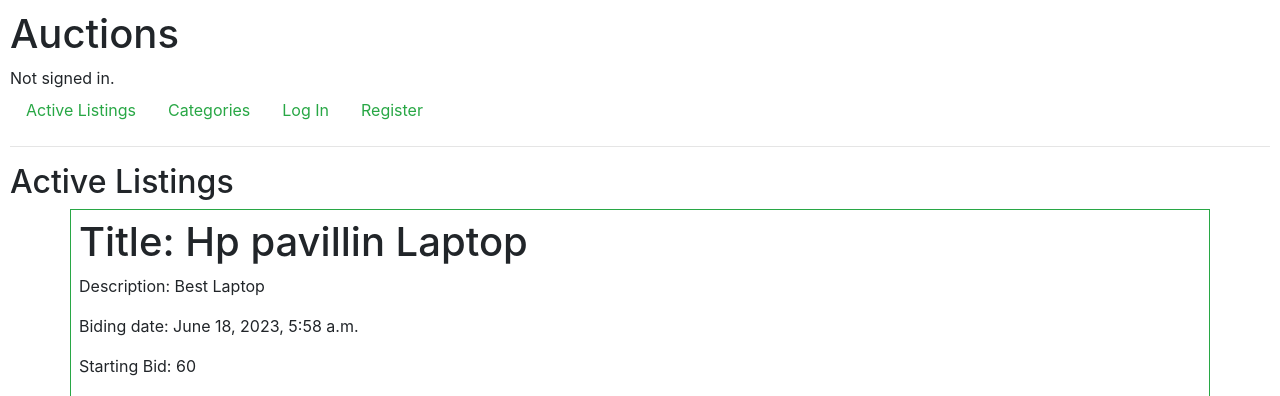
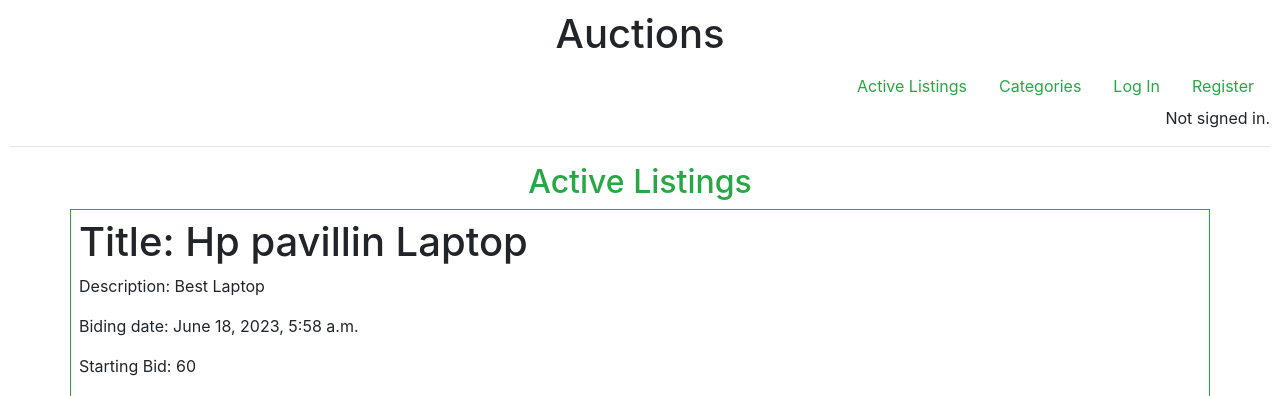
Before and after one commit to Mubeen-Fatima/CS50, a Django app: page / in a window 1280 px wide. Shown: the top 396 px of the page. Run offline with Django 3.2, Linux system fonts and the light colour scheme; data comes from the database, SQL or seed files in the repository; both versions use the stored data as it was after the commit; some libraries are stand-ins or nearby versions.

Commit message:
Task 3: Active Listing page

```diff
--- a/commerce/auctions/templates/auctions/index.html
+++ b/commerce/auctions/templates/auctions/index.html
@@ -1,7 +1,9 @@
 {% extends "auctions/layout.html" %}
-
+{% block title %}
+    Auctions
+{% endblock %}
 {% block body %}
-    <h2>Active Listings</h2>
+    <h2 class="text-center text-success"> Active Listings</h2>
  {% if listings %}
   {% for listing in listings%}
     <div class="container p-2 border border-success">
--- a/commerce/auctions/templates/auctions/layout.html
+++ b/commerce/auctions/templates/auctions/layout.html
@@ -3,21 +3,15 @@
 <!DOCTYPE html>
 <html lang="en">
     <head>
-        <title>{% block title %}Auctions{% endblock %}</title>
+        <title>{% block title %}{% endblock %}</title>
         <link rel="stylesheet" href="https://stackpath.bootstrapcdn.com/bootstrap/4.4.1/css/bootstrap.min.css" integrity="sha384-Vkoo8x4CGsO3+Hhxv8T/Q5PaXtkKtu6ug5TOeNV6gBiFeWPGFN9MuhOf23Q9Ifjh" crossorigin="anonymous">
         <link href="{% static 'auctions/styles.css' %}" rel="stylesheet">
     </head>
     <body>
-        <h1>Auctions</h1>
-        <div >
-            {% if user.is_authenticated %}
-                Signed in as <strong>{{ user.username }}</strong>.
-            {% else %}
-                Not signed in.
-            {% endif %}
-        </div>
-        <div class="text-success">
-            <ul class="nav">
+        <h1 class="text-center">Auctions</h1>
+
+        <div class="text-center">
+            <ul class="nav justify-content-end">
                 <li class="nav-item ">
                     <a class="nav-link text-success" href="{% url 'index'  %}">Active Listings</a>
                 </li>
@@ -44,6 +38,13 @@
                 {% endif %}
             </ul>
         </div>
+        <div class="text-right">
+            {% if user.is_authenticated %}
+                Signed in as <strong>{{ user.username }}</strong>.
+            {% else %}
+                Not signed in.
+            {% endif %}
+        </div>
         <hr>
         {% block body %}
         {% endblock %}
```
Also changed, not shown: commerce/db.sqlite3.
